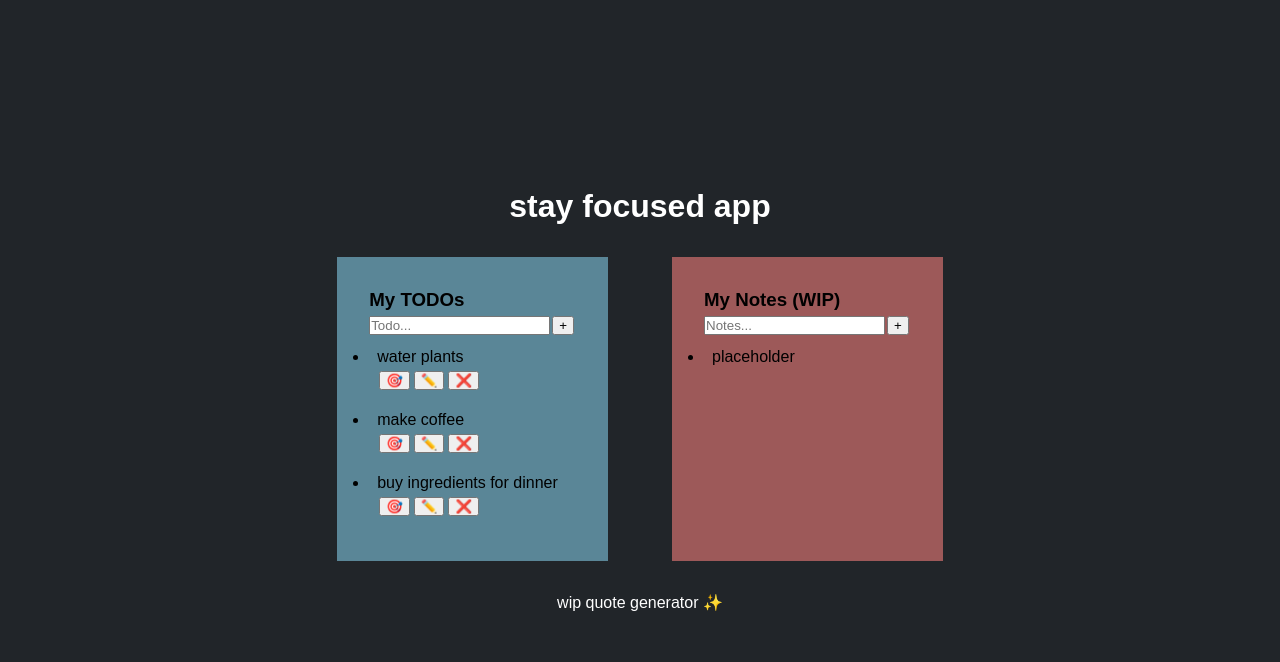
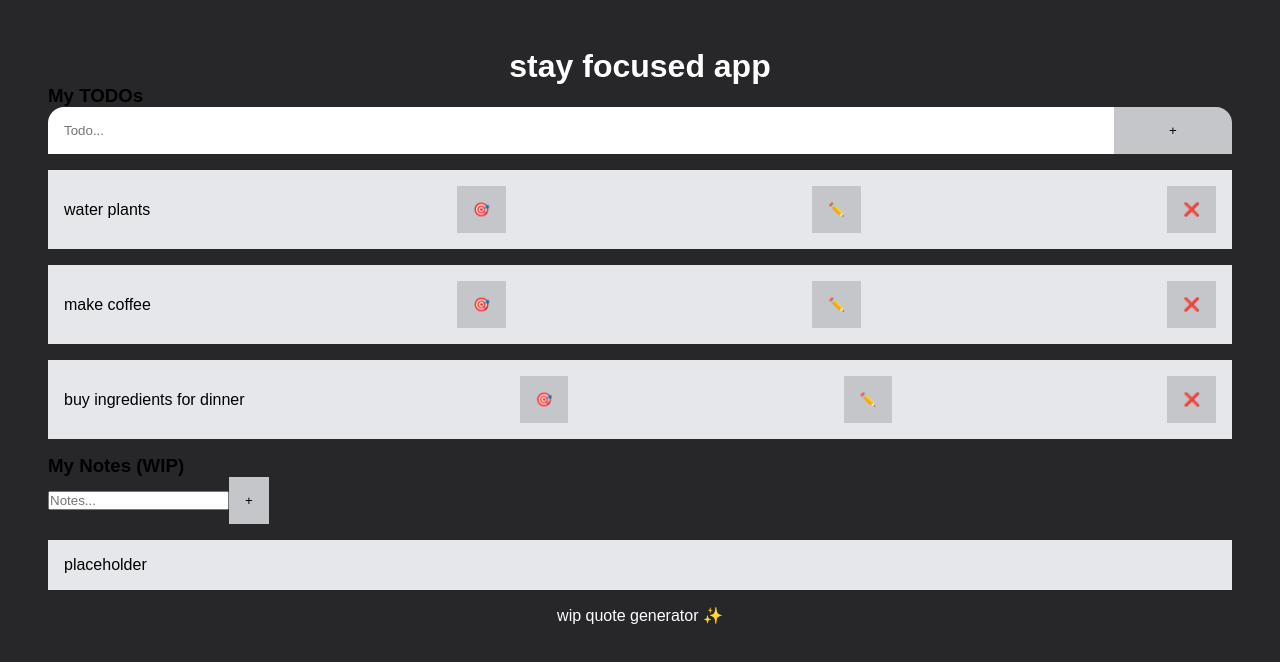
Before and after one commit to kimhnh/todo-app, a React (Vite) app: page / in a window 1280 px wide. Shown: the top 662 px of the page. Built offline with nearby package versions, Linux system fonts and the light colour scheme.

Commit message:
updated styling

```diff
--- a/src/index.css
+++ b/src/index.css
@@ -1,19 +1,23 @@
+@import url('https://fonts.googleapis.com/css2?family=Roboto:wght@300;500;700&display=swap');
+
 * {
   box-sizing: border-box;
   margin: 0;
   padding: 0;
 }
 
-html {
-  font-family: sans-serif;
-  background-color: #212529;
+body {
+  background-color: #27272a;
+  font-family: Arial, Helvetica, sans-serif;
+  height: 100vh;
+  padding: 3rem;
 }
 
-body {
-  height: 100vh;
+.container {
   display: flex;
+  flex-direction: column;
+  align-items: center;
   justify-content: center;
-  align-items: center;
 }
 
 header,
@@ -22,35 +26,56 @@ footer {
   text-align: center;
 }
 
-main {
-  display: inline-flex;
-}
-
-.todo-list,
-.notes {
+.todo {
+  display: block;
+  width: 30rem;
+  height: 40rem;
+  background-color: #d1d5db;
+  border-radius: 1rem;
   margin: 2rem;
-  padding: 2rem;
-}
-
-.todo-list {
-  background-color: rgb(90, 134, 151);
-}
-
-.notes {
-  background-color: rgb(157, 89, 89);
 }
 
 li {
-  padding: 0.5rem;
+  display: flex;
+  align-items: center;
+  justify-content: space-between;
+  background-color: #e5e7eb;
+  padding: 1rem;
+  margin: 1rem 0;
+  list-style-type: none;
 }
 
 .working-on {
-  font-style: italic;
-  font-weight: bold;
-  color: rgb(87, 216, 205);
+  background-color: #34d399;
+}
+
+.button-list {
+  display: flex;
+  flex-direction: row-reverse;
+}
+
+.form > input,
+.form > button,
+button {
+  border: none;
+  padding: 1rem;
+  cursor: pointer;
+}
+
+.form > input {
+  border-radius: 1rem 0 0 0;
+  width: 90%;
+}
+
+.form > button {
+  border-radius: 0 1rem 0 0;
+  width: 10%;
+}
+
+.button-list button {
+  margin: 0.2rem;
 }
 
 button {
-  margin: 5px 2px;
-  padding: 0 5px;
+  background-color: #c4c6ca;
 }
```
